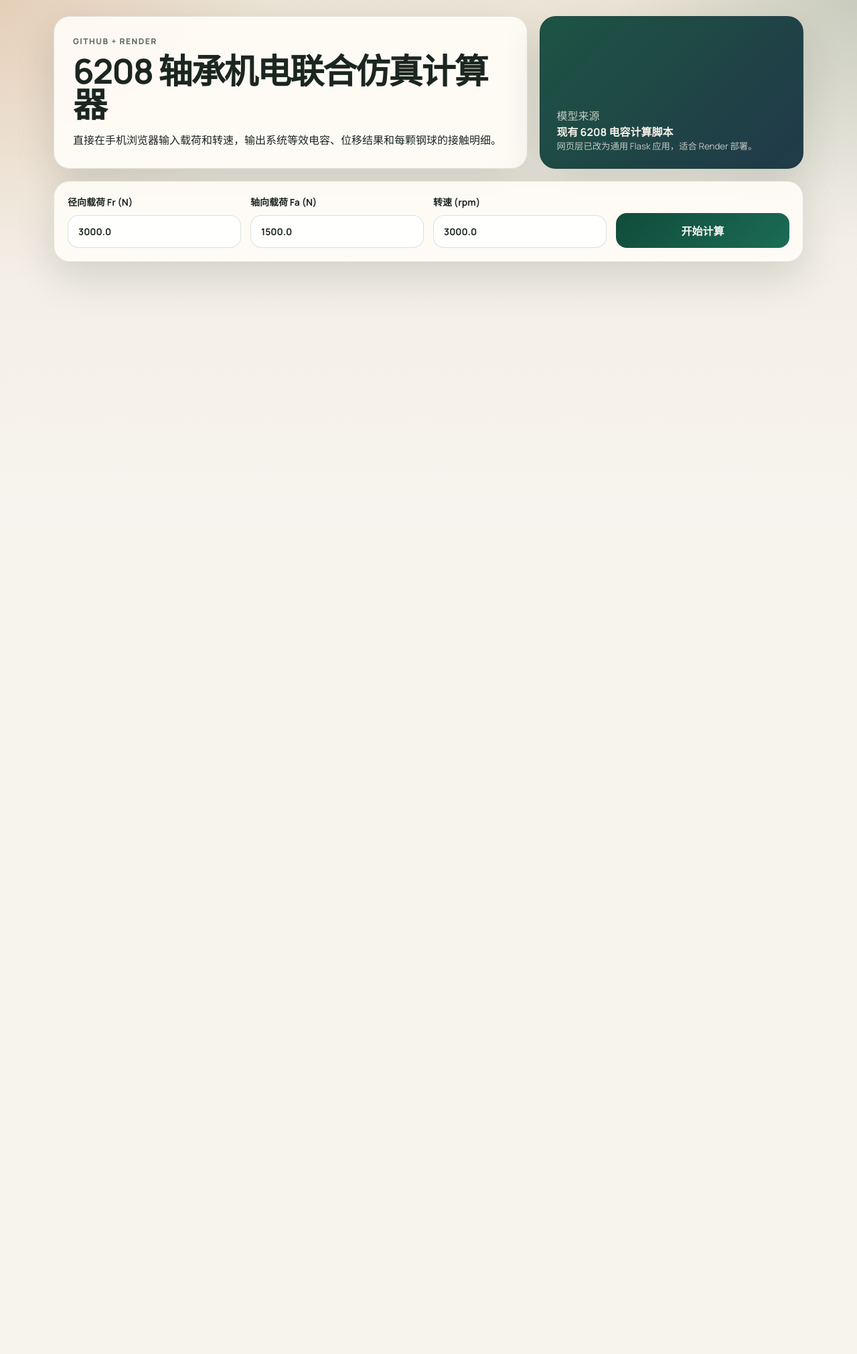
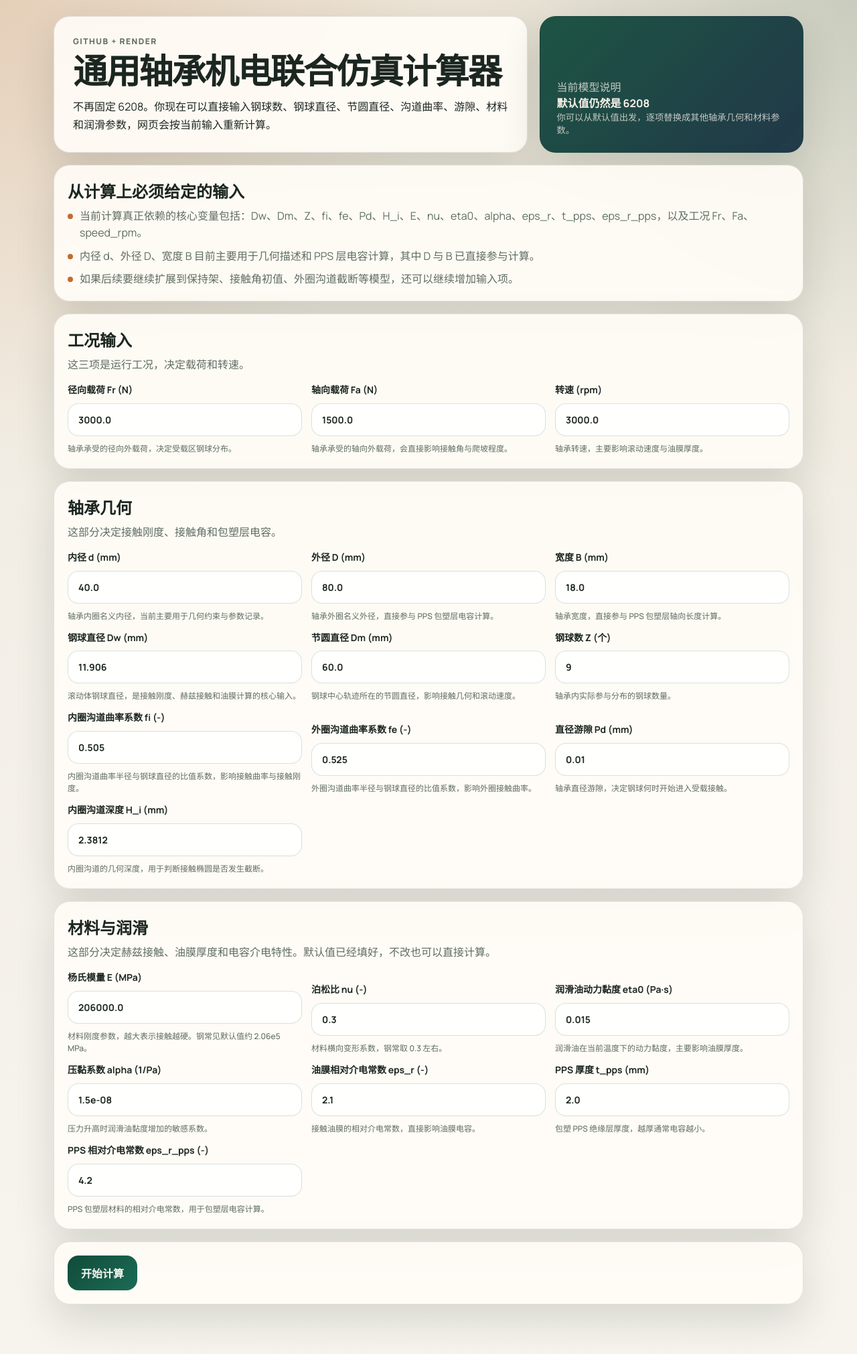
Before and after one commit to yeluofengqiao/bearing-cal, a Flask app: page / in a window 1280 px wide. Shown: the whole page at 67% size. Before the commit the page ends 438 px from the top, so only its background shows below. Run offline with Flask 3, Linux system fonts and the light colour scheme.

Commit message:
Generalize bearing inputs and add Chinese parameter help

```diff
--- a/app.py
+++ b/app.py
@@ -4,17 +4,112 @@ import os
 
 from flask import Flask, Response, render_template, request
 
-from bearing_model import Bearing6208CapacitanceModel
+from bearing_model import BearingCapacitanceModel, BearingParameters
 
 
 app = Flask(__name__)
 
 
-DEFAULT_INPUTS = {
-    "fr": 3000.0,
-    "fa": 1500.0,
-    "speed_rpm": 3000.0,
-}
+INPUT_GROUPS = [
+    {
+        "title": "工况输入",
+        "description": "这三项是运行工况，决定载荷和转速。",
+        "fields": [
+            {
+                "name": "fr",
+                "label": "径向载荷 Fr",
+                "unit": "N",
+                "type": "float",
+                "step": "100",
+                "min": "0",
+                "default": 3000.0,
+                "help": "轴承承受的径向外载荷，决定受载区钢球分布。",
+            },
+            {
+                "name": "fa",
+                "label": "轴向载荷 Fa",
+                "unit": "N",
+                "type": "float",
+                "step": "100",
+                "min": "0",
+                "default": 1500.0,
+                "help": "轴承承受的轴向外载荷，会直接影响接触角与爬坡程度。",
+            },
+            {
+                "name": "speed_rpm",
+                "label": "转速",
+                "unit": "rpm",
+                "type": "float",
+                "step": "100",
+                "min": "0",
+                "default": 3000.0,
+                "help": "轴承转速，主要影响滚动速度与油膜厚度。",
+            },
+        ],
+    },
+    {
+        "title": "轴承几何",
+        "description": "这部分决定接触刚度、接触角和包塑层电容。",
+        "fields": [
+            {"name": "d", "label": "内径 d", "unit": "mm", "type": "float", "step": "0.1", "min": "0.001", "help": "轴承内圈名义内径，当前主要用于几何约束与参数记录。"},
+            {"name": "D", "label": "外径 D", "unit": "mm", "type": "float", "step": "0.1", "min": "0.001", "help": "轴承外圈名义外径，直接参与 PPS 包塑层电容计算。"},
+            {"name": "B", "label": "宽度 B", "unit": "mm", "type": "float", "step": "0.1", "min": "0.001", "help": "轴承宽度，直接参与 PPS 包塑层轴向长度计算。"},
+            {"name": "Dw", "label": "钢球直径 Dw", "unit": "mm", "type": "float", "step": "0.001", "min": "0.001", "help": "滚动体钢球直径，是接触刚度、赫兹接触和油膜计算的核心输入。"},
+            {"name": "Dm", "label": "节圆直径 Dm", "unit": "mm", "type": "float", "step": "0.1", "min": "0.001", "help": "钢球中心轨迹所在的节圆直径，影响接触几何和滚动速度。"},
+            {"name": "Z", "label": "钢球数 Z", "unit": "个", "type": "int", "step": "1", "min": "1", "help": "轴承内实际参与分布的钢球数量。"},
+            {"name": "fi", "label": "内圈沟道曲率系数 fi", "unit": "-", "type": "float", "step": "0.001", "min": "0.001", "help": "内圈沟道曲率半径与钢球直径的比值系数，影响接触曲率与接触刚度。"},
+            {"name": "fe", "label": "外圈沟道曲率系数 fe", "unit": "-", "type": "float", "step": "0.001", "min": "0.001", "help": "外圈沟道曲率半径与钢球直径的比值系数，影响外圈接触曲率。"},
+            {"name": "Pd", "label": "直径游隙 Pd", "unit": "mm", "type": "float", "step": "0.001", "min": "0", "help": "轴承直径游隙，决定钢球何时开始进入受载接触。"},
+            {"name": "H_i", "label": "内圈沟道深度 H_i", "unit": "mm", "type": "float", "step": "0.001", "min": "0.001", "help": "内圈沟道的几何深度，用于判断接触椭圆是否发生截断。"},
+        ],
+    },
+    {
+        "title": "材料与润滑",
+        "description": "这部分决定赫兹接触、油膜厚度和电容介电特性。默认值已经填好，不改也可以直接计算。",
+        "fields": [
+            {"name": "E", "label": "杨氏模量 E", "unit": "MPa", "type": "float", "step": "1000", "min": "0.001", "help": "材料刚度参数，越大表示接触越硬。钢常见默认值约 2.06e5 MPa。"},
+            {"name": "nu", "label": "泊松比 nu", "unit": "-", "type": "float", "step": "0.01", "min": "0.001", "max": "0.499", "help": "材料横向变形系数，钢常取 0.3 左右。"},
+            {"name": "eta0", "label": "润滑油动力黏度 eta0", "unit": "Pa·s", "type": "float", "step": "0.001", "min": "0.000001", "help": "润滑油在当前温度下的动力黏度，主要影响油膜厚度。"},
+            {"name": "alpha", "label": "压黏系数 alpha", "unit": "1/Pa", "type": "float", "step": "0.000000001", "min": "0.000000000001", "help": "压力升高时润滑油黏度增加的敏感系数。"},
+            {"name": "eps_r", "label": "油膜相对介电常数 eps_r", "unit": "-", "type": "float", "step": "0.1", "min": "0.001", "help": "接触油膜的相对介电常数，直接影响油膜电容。"},
+            {"name": "t_pps", "label": "PPS 厚度 t_pps", "unit": "mm", "type": "float", "step": "0.1", "min": "0.001", "help": "包塑 PPS 绝缘层厚度，越厚通常电容越小。"},
+            {"name": "eps_r_pps", "label": "PPS 相对介电常数 eps_r_pps", "unit": "-", "type": "float", "step": "0.1", "min": "0.001", "help": "PPS 包塑层材料的相对介电常数，用于包塑层电容计算。"},
+        ],
+    },
+]
+
+
+def build_default_inputs():
+    params = BearingParameters()
+    defaults = params.to_dict()
+    defaults.update(
+        {
+            "fr": 3000.0,
+            "fa": 1500.0,
+            "speed_rpm": 3000.0,
+        }
+    )
+    return defaults
+
+
+DEFAULT_INPUTS = build_default_inputs()
+
+
+def parameter_notes():
+    return [
+        "当前计算真正依赖的核心变量包括：Dw、Dm、Z、fi、fe、Pd、H_i、E、nu、eta0、alpha、eps_r、t_pps、eps_r_pps，以及工况 Fr、Fa、speed_rpm。",
+        "内径 d、外径 D、宽度 B 目前主要用于几何描述和 PPS 层电容计算，其中 D 与 B 已直接参与计算。",
+        "如果后续要继续扩展到保持架、接触角初值、外圈沟道截断等模型，还可以继续增加输入项。",
+    ]
+
+
+def iter_fields():
+    for group in INPUT_GROUPS:
+        for field in group["fields"]:
+            yield field
+
+
+FIELD_MAP = {field["name"]: field for field in iter_fields()}
 
 
 def detail_rows(result):
@@ -45,26 +140,53 @@ def detail_rows(result):
 
 def parse_inputs(source):
     values = {}
-    for key, default_value in DEFAULT_INPUTS.items():
-        raw_value = source.get(key, default_value)
-        values[key] = float(raw_value)
+    for name, field in FIELD_MAP.items():
+        raw_value = source.get(name, DEFAULT_INPUTS[name])
+        if field["type"] == "int":
+            values[name] = int(raw_value)
+        else:
+            values[name] = float(raw_value)
     return values
+
+
+def build_parameters(inputs):
+    return BearingParameters(
+        d=inputs["d"],
+        D=inputs["D"],
+        B=inputs["B"],
+        Dw=inputs["Dw"],
+        Dm=inputs["Dm"],
+        Z=inputs["Z"],
+        fi=inputs["fi"],
+        fe=inputs["fe"],
+        Pd=inputs["Pd"],
+        H_i=inputs["H_i"],
+        E=inputs["E"],
+        nu=inputs["nu"],
+        eta0=inputs["eta0"],
+        alpha=inputs["alpha"],
+        eps_r=inputs["eps_r"],
+        t_pps=inputs["t_pps"],
+        eps_r_pps=inputs["eps_r_pps"],
+    )
 
 
 def build_summary(result, rows):
     active_rows = [row for row in rows if row["is_active"]]
     peak_load = max((row["load_q_n"] for row in active_rows), default=0.0)
     peak_capacitance = max((row["capacitance_pf"] for row in active_rows), default=0.0)
+    peak_contact_angle = max((row["contact_angle_deg"] for row in active_rows), default=0.0)
     return {
         "active_ball_count": len(active_rows),
         "peak_load_q_n": peak_load,
         "peak_ball_capacitance_pf": peak_capacitance,
+        "peak_contact_angle_deg": peak_contact_angle,
         "solver_status": "求解收敛" if result.solver_converged else "求解未收敛",
     }
 
 
 def run_calculation(inputs):
-    model = Bearing6208CapacitanceModel()
+    model = BearingCapacitanceModel(build_parameters(inputs))
     result = model.calculate(
         fr=inputs["fr"],
         fa=inputs["fa"],
@@ -115,19 +237,19 @@ def index():
     if request.method == "POST":
         try:
             inputs = parse_inputs(request.form)
-            if any(value < 0 for value in inputs.values()):
-                raise ValueError("输入值不能为负数。")
             result, rows, summary = run_calculation(inputs)
         except ValueError as exc:
             error_message = str(exc)
 
     return render_template(
         "index.html",
+        input_groups=INPUT_GROUPS,
         inputs=inputs,
         result=result,
         rows=rows,
         summary=summary,
         error_message=error_message,
+        parameter_notes=parameter_notes(),
     )
 
 
@@ -152,7 +274,7 @@ def download_csv():
         csv_text,
         mimetype="text/csv; charset=utf-8",
         headers={
-            "Content-Disposition": "attachment; filename=bearing_6208_results.csv"
+            "Content-Disposition": "attachment; filename=bearing_results.csv"
         },
     )
 
--- a/static/styles.css
+++ b/static/styles.css
@@ -95,6 +95,11 @@ p {
   margin: 0;
 }
 
+ul {
+  margin: 0;
+  padding: 0;
+}
+
 h1 {
   font-size: clamp(32px, 4vw, 52px);
   line-height: 0.98;
@@ -112,6 +117,35 @@ h1 {
   margin-bottom: 18px;
 }
 
+.notes-panel h2,
+.section-head h2 {
+  margin-bottom: 8px;
+}
+
+.notes-list {
+  list-style: none;
+  display: grid;
+  gap: 10px;
+}
+
+.notes-list li {
+  padding-left: 18px;
+  position: relative;
+  line-height: 1.55;
+  color: var(--muted);
+}
+
+.notes-list li::before {
+  content: "";
+  position: absolute;
+  left: 0;
+  top: 9px;
+  width: 8px;
+  height: 8px;
+  border-radius: 999px;
+  background: var(--accent-2);
+}
+
 .panel-header {
   display: flex;
   align-items: center;
@@ -119,9 +153,23 @@ h1 {
   gap: 12px;
 }
 
+.input-stack {
+  display: contents;
+}
+
+.input-section {
+  display: grid;
+  gap: 16px;
+}
+
+.section-head p {
+  max-width: 56rem;
+  line-height: 1.55;
+}
+
 .input-grid {
   display: grid;
-  grid-template-columns: repeat(4, minmax(0, 1fr));
+  grid-template-columns: repeat(3, minmax(0, 1fr));
   gap: 14px;
   align-items: end;
 }
@@ -132,6 +180,10 @@ h1 {
   gap: 10px;
   font-size: 14px;
   font-weight: 700;
+}
+
+.field span {
+  line-height: 1.35;
 }
 
 .field input {
@@ -147,6 +199,18 @@ h1 {
 .field input:focus {
   outline: 2px solid rgba(17, 75, 58, 0.28);
   border-color: transparent;
+}
+
+.field-help {
+  color: var(--muted);
+  font-size: 12px;
+  font-weight: 500;
+  line-height: 1.5;
+}
+
+.submit-panel {
+  display: flex;
+  justify-content: flex-start;
 }
 
 .primary-button,
--- a/templates/index.html
+++ b/templates/index.html
@@ -3,59 +3,74 @@
   <head>
     <meta charset="utf-8" />
     <meta name="viewport" content="width=device-width, initial-scale=1" />
-    <title>6208 轴承机电联合仿真计算器</title>
-    <link
-      rel="preconnect"
-      href="https://fonts.googleapis.com"
-    />
-    <link
-      rel="preconnect"
-      href="https://fonts.gstatic.com"
-      crossorigin
-    />
+    <title>通用轴承机电联合仿真计算器</title>
+    <link rel="preconnect" href="https://fonts.googleapis.com" />
+    <link rel="preconnect" href="https://fonts.gstatic.com" crossorigin />
     <link
       href="https://fonts.googleapis.com/css2?family=Manrope:wght@400;500;700;800&family=Noto+Sans+SC:wght@400;500;700&display=swap"
       rel="stylesheet"
     />
-    <link
-      rel="stylesheet"
-      href="{{ url_for('static', filename='styles.css') }}"
-    />
+    <link rel="stylesheet" href="{{ url_for('static', filename='styles.css') }}" />
   </head>
   <body>
     <main class="page">
       <section class="hero">
         <div class="hero-copy">
           <p class="eyebrow">GitHub + Render</p>
-          <h1>6208 轴承机电联合仿真计算器</h1>
+          <h1>通用轴承机电联合仿真计算器</h1>
           <p class="hero-text">
-            直接在手机浏览器输入载荷和转速，输出系统等效电容、位移结果和每颗钢球的接触明细。
+            不再固定 6208。你现在可以直接输入钢球数、钢球直径、节圆直径、沟道曲率、游隙、材料和润滑参数，网页会按当前输入重新计算。
           </p>
         </div>
         <div class="hero-note">
-          <span>模型来源</span>
-          <strong>现有 6208 电容计算脚本</strong>
-          <small>网页层已改为通用 Flask 应用，适合 Render 部署。</small>
+          <span>当前模型说明</span>
+          <strong>默认值仍然是 6208</strong>
+          <small>你可以从默认值出发，逐项替换成其他轴承几何和材料参数。</small>
         </div>
       </section>
 
-      <section class="panel">
-        <form method="post" class="input-grid">
-          <label class="field">
-            <span>径向载荷 Fr (N)</span>
-            <input type="number" name="fr" min="0" step="100" value="{{ inputs.fr }}" required />
-          </label>
-          <label class="field">
-            <span>轴向载荷 Fa (N)</span>
-            <input type="number" name="fa" min="0" step="100" value="{{ inputs.fa }}" required />
-          </label>
-          <label class="field">
-            <span>转速 (rpm)</span>
-            <input type="number" name="speed_rpm" min="0" step="100" value="{{ inputs.speed_rpm }}" required />
-          </label>
+      <section class="panel notes-panel">
+        <h2>从计算上必须给定的输入</h2>
+        <ul class="notes-list">
+          {% for note in parameter_notes %}
+          <li>{{ note }}</li>
+          {% endfor %}
+        </ul>
+      </section>
+
+      <form method="post" class="input-stack">
+        {% for group in input_groups %}
+        <section class="panel input-section">
+          <div class="section-head">
+            <h2>{{ group.title }}</h2>
+            <p>{{ group.description }}</p>
+          </div>
+          <div class="input-grid">
+            {% for field in group.fields %}
+            <label class="field">
+              <span>{{ field.label }} {% if field.unit %}({{ field.unit }}){% endif %}</span>
+              <input
+                type="number"
+                name="{{ field.name }}"
+                value="{{ inputs[field.name] }}"
+                step="{{ field.step }}"
+                {% if field.min is defined %}min="{{ field.min }}"{% endif %}
+                {% if field.max is defined %}max="{{ field.max }}"{% endif %}
+                required
+              />
+              {% if field.help %}
+              <small class="field-help">{{ field.help }}</small>
+              {% endif %}
+            </label>
+            {% endfor %}
+          </div>
+        </section>
+        {% endfor %}
+
+        <section class="panel submit-panel">
           <button type="submit" class="primary-button">开始计算</button>
-        </form>
-      </section>
+        </section>
+      </form>
 
       {% if error_message %}
       <section class="panel alert">
@@ -80,11 +95,7 @@
         </article>
         <article class="metric-card">
           <span>径向 / 轴向位移</span>
-          <strong>
-            {{ "%.1f"|format(result.radial_displacement_mm * 1000) }}
-            /
-            {{ "%.1f"|format(result.axial_displacement_mm * 1000) }} um
-          </strong>
+          <strong>{{ "%.1f"|format(result.radial_displacement_mm * 1000) }} / {{ "%.1f"|format(result.axial_displacement_mm * 1000) }} um</strong>
         </article>
       </section>
 
@@ -102,23 +113,25 @@
           <strong>{{ "%.1f"|format(summary.peak_load_q_n) }} N</strong>
         </article>
         <article class="summary-card">
-          <span>最大单球电容</span>
-          <strong>{{ "%.2f"|format(summary.peak_ball_capacitance_pf) }} pF</strong>
+          <span>最大接触角</span>
+          <strong>{{ "%.2f"|format(summary.peak_contact_angle_deg) }} deg</strong>
         </article>
       </section>
 
       <section class="panel panel-header">
         <div>
           <h2>钢球明细</h2>
-          <p>按角度展示每颗钢球的载荷、接触角、应力、膜厚和电容。</p>
+          <p>角度表反映每颗钢球在当前输入参数下的受载、电容和油膜状态。</p>
         </div>
         {% if result.solver_converged %}
-        <a
-          class="ghost-button"
-          href="{{ url_for('download_csv', fr=inputs.fr, fa=inputs.fa, speed_rpm=inputs.speed_rpm) }}"
-        >
-          下载 CSV
-        </a>
+        <form method="get" action="{{ url_for('download_csv') }}">
+          {% for group in input_groups %}
+            {% for field in group.fields %}
+          <input type="hidden" name="{{ field.name }}" value="{{ inputs[field.name] }}" />
+            {% endfor %}
+          {% endfor %}
+          <button type="submit" class="ghost-button">下载 CSV</button>
+        </form>
         {% endif %}
       </section>
 
```
Also changed, not shown: bearing_model.py (+111 -61 lines).
